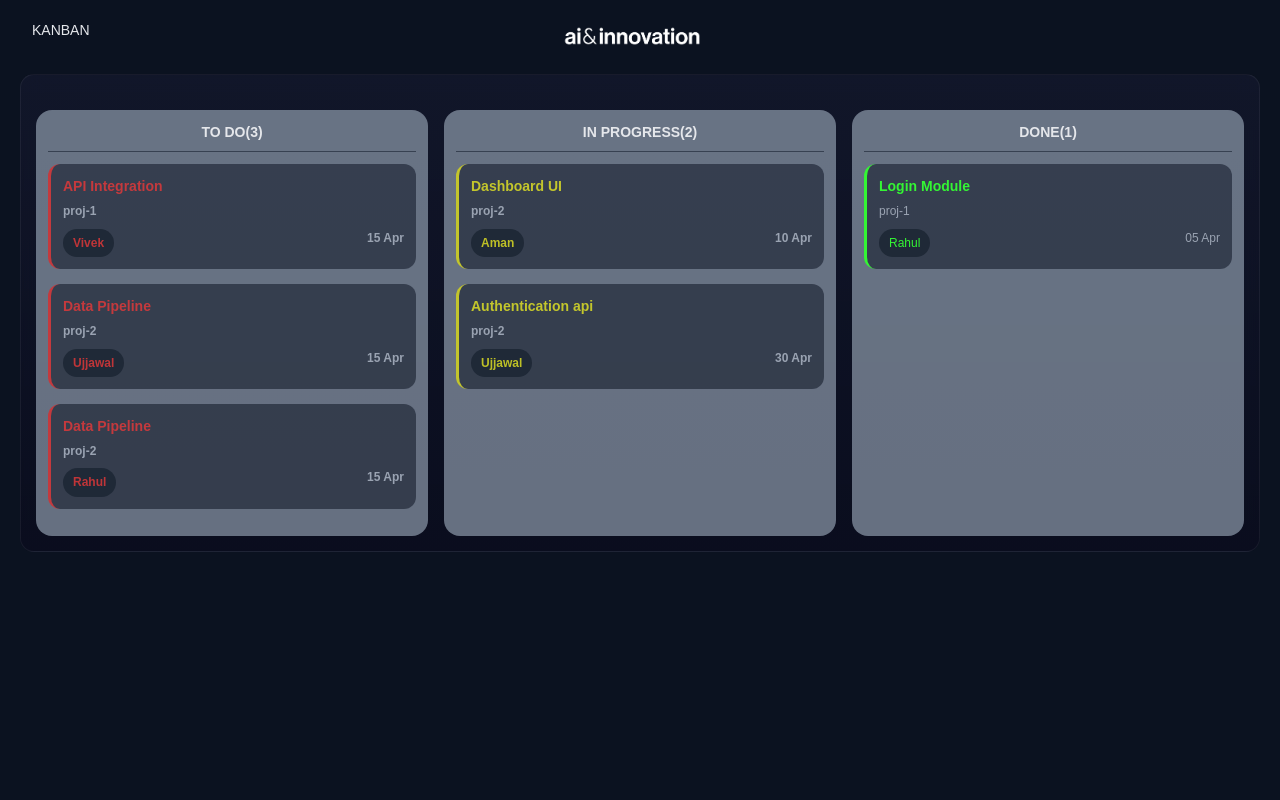
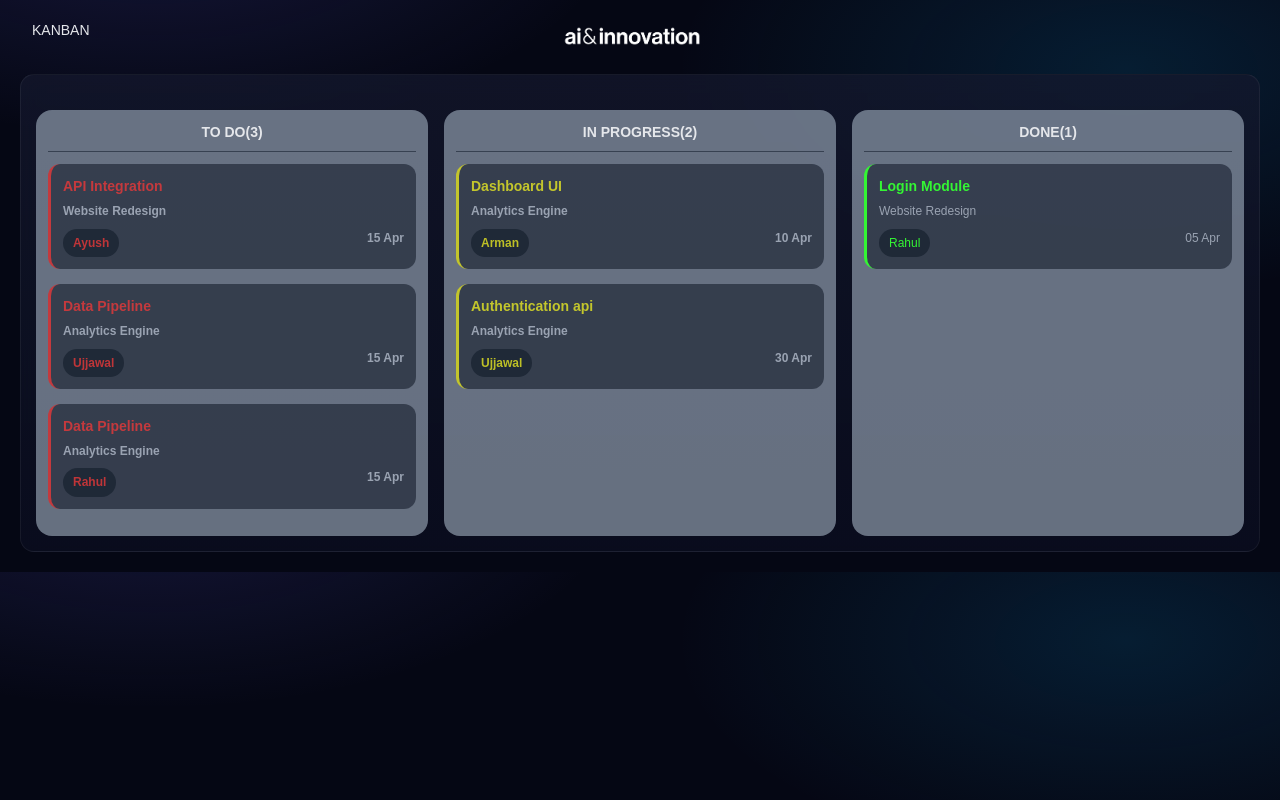
Before and after one commit to akkyr2/kanban, a React (Vite) app: page / in a window 1280 px wide. Built offline with nearby package versions, Linux system fonts and the light colour scheme.

Commit message:
static Kanban board to a dynamic one that fetches and maps relational data (tasks belong to projects, assigned to users, with status-based columns)

```diff
--- a/package.json
+++ b/package.json
@@ -10,6 +10,7 @@
     "preview": "vite preview"
   },
   "dependencies": {
+    "axios": "^1.7.6",
     "react": "^19.2.5",
     "react-dom": "^19.2.5",
     "react-router-dom": "^7.14.2"
--- /dev/null
+++ b/public/mock-data.json
@@ -0,0 +1,21 @@
+{
+  "projects": [
+    { "id": 1, "name": "Website Redesign" },
+    { "id": 2, "name": "Mobile App" },
+    { "id": 3, "name": "Analytics Engine" }
+  ],
+  "users": [
+    { "id": 1, "name": "Ayush" },
+    { "id": 2, "name": "Ujjawal" },
+    { "id": 3, "name": "Rahul" },
+    { "id": 4, "name": "Arman" }
+  ],
+  "tasks": [
+    { "id": 101, "title": "API Integration", "projectId": 1, "assigneeId": 1, "status": "Todo", "date": "15 Apr" },
+    { "id": 102, "title": "Data Pipeline", "projectId": 3, "assigneeId": 2, "status": "Todo", "date": "15 Apr" },
+    { "id": 103, "title": "Data Pipeline", "projectId": 3, "assigneeId": 3, "status": "Todo", "date": "15 Apr" },
+    { "id": 104, "title": "Dashboard UI", "projectId": 3, "assigneeId": 4, "status": "In Progress", "date": "10 Apr" },
+    { "id": 105, "title": "Authentication api", "projectId": 3, "assigneeId": 2, "status": "In Progress", "date": "30 Apr" },
+    { "id": 106, "title": "Login Module", "projectId": 1, "assigneeId": 3, "status": "Done", "date": "05 Apr" }
+  ]
+}
--- a/src/App.jsx
+++ b/src/App.jsx
@@ -1,19 +1,13 @@
-import { useState } from 'react'
-import Layout from './components/Layout';
 import { Routes, Route } from 'react-router-dom'
-// import heroImg from './assets/hero.png'
 import './App.css'
+import KanbanPage from './components/Layout'
 
 function App() {
-  const [count, setCount] = useState(0)
-
   return (
-    <Layout>
-      <Routes>
-        <Route path="/" element={<h1>hello</h1>} />
-      </Routes>
-    </Layout>
+    <Routes>
+      <Route path="/" element={<KanbanPage />} />
+    </Routes>
   )
-}{}
+}
 
 export default App
--- a/src/components/Layout.css
+++ b/src/components/Layout.css
@@ -174,10 +174,6 @@
 
 
 
-
-
-const style = document.createElement("style");
-style.innerHTML = `
 
 /* ===== Global SLM vs LLM background ===== */
 body {
--- a/src/components/Layout.jsx
+++ b/src/components/Layout.jsx
@@ -1,32 +1,7 @@
-import React from 'react';
+import React, { useEffect, useState } from 'react';
+import axios from 'axios';
 import Header from './Header';
 import './Layout.css';
-
-const Sidebar = () => (
-  <div className="sidebar">
-    <img src="./src/assets/Expanded-Logo-Dark-1.png" alt="Logo" style={{ height: '40px', backgroundColor: 'black', cursor: 'pointer' }} />
-    {/* <ul>
-      <li>Dashboard</li>
-      <li>Projects</li>
-      <li>Tasks</li>
-      <li>Team</li>
-      <li className="active">Kanban</li>
-    </ul> */}
-  </div>
-);
-
-// const Header = () => (
-//   <div className="header">
-//     <div>
-//       <div className="head_icon">KANBAN</div>
-//       <span className="head_title">
-//         <img src="./src/assets/Expanded-Logo-Dark-1.png" alt="Logo" style={{ height: '32px', backgroundColor: 'transparent' }} />
-//       </span>
-//     </div>
-//   </div>
-// );
-
-
 
 const KanbanCard = ({ title, project, assignee, date, statusClass }) => (
   <div className={`kanban-card ${statusClass}`}>
@@ -39,38 +14,79 @@
   </div>
 );
 
+const statusColumns = [
+  { key: 'Todo', label: 'TO DO', className: 'status-pending' },
+  { key: 'In Progress', label: 'IN PROGRESS', className: 'status-progress' },
+  { key: 'Done', label: 'DONE', className: 'status-done' },
+];
+
 const KanbanBoard = () => {
-  const tasks = {
-    todo: [
-      { title: "API Integration", project: "proj‑1", assignee: "Vivek", date: "15 Apr" },
-      { title: "Data Pipeline", project: "proj‑2", assignee: "Ujjawal", date: "15 Apr" },
-      { title: "Data Pipeline", project: "proj‑2", assignee: "Rahul", date: "15 Apr" },
-    ],
-    inProgress: [
-      { title: "Dashboard UI", project: "proj‑2", assignee: "Aman", date: "10 Apr" },
-      { title: "Authentication api", project: "proj‑2", assignee: "Ujjawal", date: "30 Apr" },
-    ],
-    done: [
-      { title: "Login Module", project: "proj‑1", assignee: "Rahul", date: "05 Apr" },
-    ]
-  };
+  const [tasks, setTasks] = useState([]);
+  const [loading, setLoading] = useState(true);
+  const [error, setError] = useState(null);
+
+  useEffect(() => {
+    const fetchBoardData = async () => {
+      try {
+        const response = await axios.get('/mock-data.json');
+        const { projects = [], users = [], tasks = [] } = response.data;
+
+        const mappedTasks = tasks.map((task) => ({
+          ...task,
+          project: projects.find((project) => project.id === task.projectId)?.name || 'Unknown project',
+          assignee: users.find((user) => user.id === task.assigneeId)?.name || 'Unassigned',
+          status: task.status || 'Todo',
+        }));
+
+        setTasks(mappedTasks);
+      } catch (fetchError) {
+        setError('Unable to load Kanban data.');
+        console.error(fetchError);
+      } finally {
+        setLoading(false);
+      }
+    };
+
+    fetchBoardData();
+  }, []);
+
+  const tasksByStatus = statusColumns.reduce((acc, column) => {
+    acc[column.key] = [];
+    return acc;
+  }, {});
+
+  tasks.forEach((task) => {
+    const status = statusColumns.some((column) => column.key === task.status) ? task.status : 'Todo';
+    tasksByStatus[status].push(task);
+  });
+
+  if (loading) {
+    return <div className="kanban-board">Loading board...</div>;
+  }
+
+  if (error) {
+    return <div className="kanban-board">{error}</div>;
+  }
 
   return (
     <div className="kanban-board">
-      <div className="kanban-column">
-        <div className="kanban-header">TO DO({tasks.todo.length})</div>
-        {tasks.todo.map((task, i) => <KanbanCard key={i} {...task} statusClass="status-pending" />)}
-      </div>
-
-      <div className="kanban-column">
-        <div className="kanban-header">IN PROGRESS({tasks.inProgress.length})</div>
-        {tasks.inProgress.map((task, i) => <KanbanCard key={i} {...task} statusClass="status-progress" />)}
-      </div>
-
-      <div className="kanban-column">
-        <div className="kanban-header">DONE({tasks.done.length})</div>
-        {tasks.done.map((task, i) => <KanbanCard key={i} {...task} statusClass="status-done" />)}
-      </div>
+      {statusColumns.map((column) => (
+        <div className="kanban-column" key={column.key}>
+          <div className="kanban-header">
+            {column.label}({tasksByStatus[column.key].length})
+          </div>
+          {tasksByStatus[column.key].map((task) => (
+            <KanbanCard
+              key={task.id}
+              title={task.title}
+              project={task.project}
+              assignee={task.assignee}
+              date={task.date}
+              statusClass={column.className}
+            />
+          ))}
+        </div>
+      ))}
     </div>
   );
 };
@@ -78,7 +94,6 @@
 export default function KanbanPage() {
   return (
     <div className="container">
-      {/* <Sidebar /> */}
       <div className="main">
         <Header />
         <div className="content">
```
Also changed, not shown: 1 other file (tests, documents, lock files or other folders).
